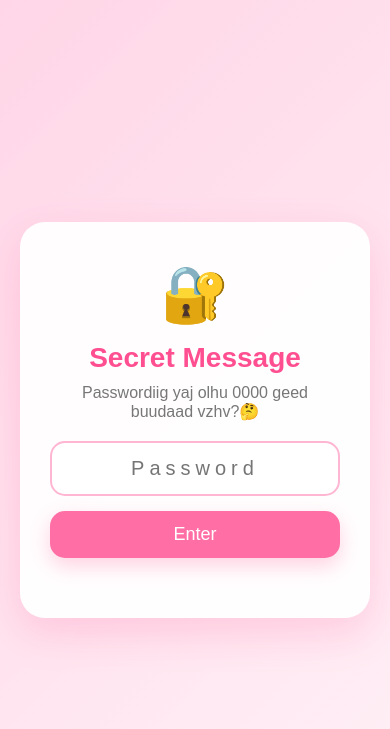
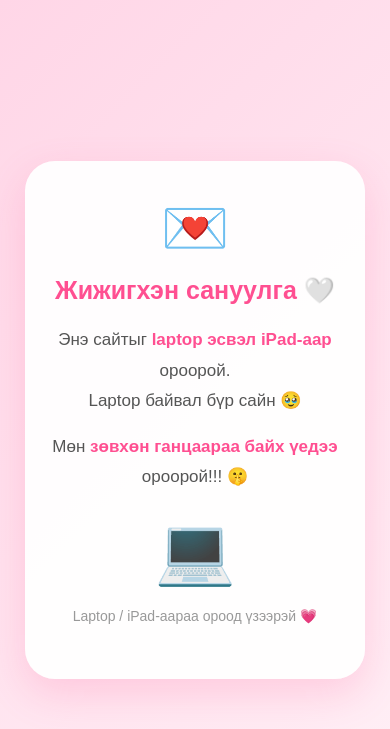
Before and after one commit to Bilegtluu/DulguuhunDune, a plain HTML site: page index.html in a window 390 px wide. Shown: the part 2-731 px from the top of the page. Drawn offline with Linux system fonts and the light colour scheme.

Commit message:
uptade2.0

```diff
--- a/index.html
+++ b/index.html
@@ -14,6 +14,31 @@
 </head>
 
 <body>
+
+    <div id="mobile-block">
+    <div class="mobile-message">
+        <div class="mobile-icon">💌</div>
+
+        <h2>Жижигхэн сануулга 🤍</h2>
+
+        <p>
+            Энэ сайтыг <b>laptop эсвэл iPad-аар</b> ороорой.<br>
+            Laptop байвал бүр сайн 🥹
+        </p>
+
+        <p>
+            Мөн <b>зөвхөн ганцаараа байх үедээ</b> ороорой!!! 🤫
+        </p>
+
+        <div class="laptop-icon">
+            💻
+        </div>
+
+        <p class="small-text">
+            Laptop / iPad-аараа ороод үзээрэй 💗
+        </p>
+    </div>
+</div>
 
     <div id="password-screen">
 
--- a/style.css
+++ b/style.css
@@ -1072,3 +1072,103 @@ body::before {
         opacity: 0;
     }
 }
+
+/* =========================
+   MOBILE BLOCK
+========================= */
+
+#mobile-block {
+    display: none;
+}
+
+
+/* УТАС ДЭЭР */
+
+@media (max-width: 768px) {
+
+    #mobile-block {
+        position: fixed;
+        inset: 0;
+
+        display: flex;
+        justify-content: center;
+        align-items: center;
+
+        width: 100vw;
+        height: 100vh;
+
+        padding: 25px;
+
+        background: linear-gradient(
+            135deg,
+            #ffd6e7,
+            #fff0f6
+        );
+
+        z-index: 999999;
+    }
+
+    .mobile-message {
+        width: 100%;
+        max-width: 380px;
+
+        padding: 35px 25px;
+
+        background: rgba(255, 255, 255, 0.95);
+
+        border-radius: 30px;
+
+        text-align: center;
+
+        box-shadow:
+            0 15px 40px rgba(255, 79, 145, 0.2);
+
+        animation: mobilePopup 0.7s ease;
+    }
+
+    .mobile-icon {
+        font-size: 55px;
+        margin-bottom: 15px;
+    }
+
+    .mobile-message h2 {
+        color: #ff4f91;
+        font-size: 25px;
+        margin-bottom: 20px;
+    }
+
+    .mobile-message p {
+        color: #555;
+        font-size: 17px;
+        line-height: 1.8;
+        margin: 15px 0;
+    }
+
+    .mobile-message b {
+        color: #ff4f91;
+    }
+
+    .laptop-icon {
+        font-size: 65px;
+        margin: 20px 0 5px;
+    }
+
+    .small-text {
+        font-size: 14px !important;
+        color: #999 !important;
+    }
+}
+
+
+@keyframes mobilePopup {
+
+    from {
+        opacity: 0;
+        transform: scale(0.85) translateY(20px);
+    }
+
+    to {
+        opacity: 1;
+        transform: scale(1) translateY(0);
+    }
+}
```
Also changed, not shown: 1 other file.
